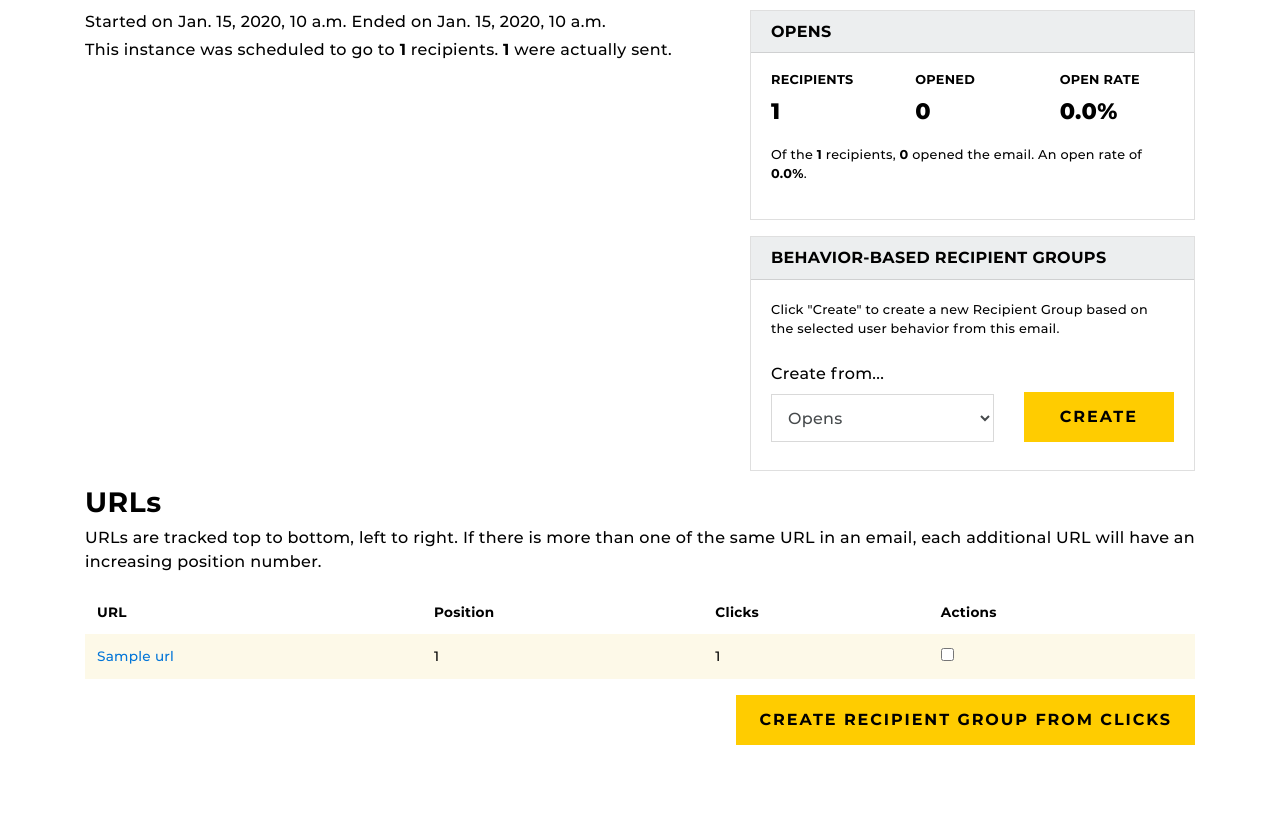
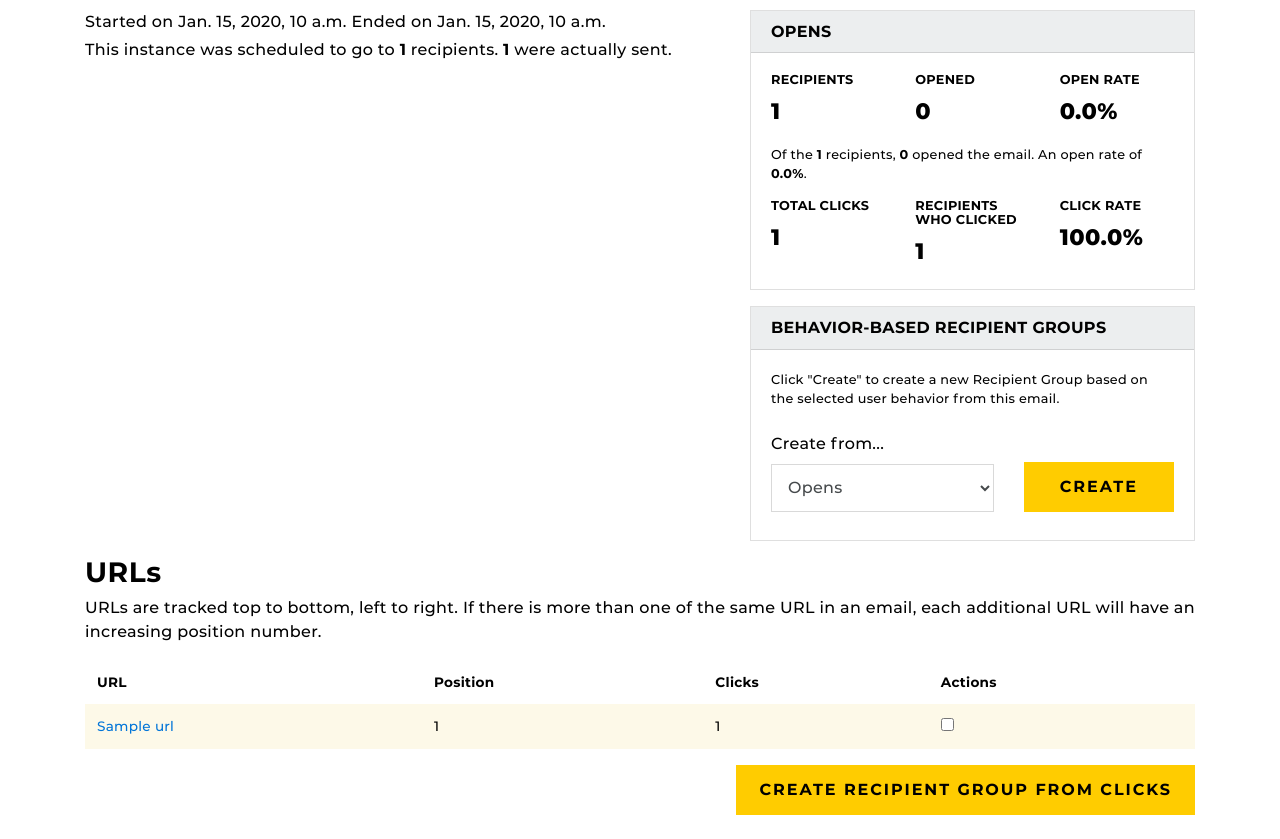
Before and after one commit to UCF/PostMaster, a Django app: page /email/instance/1/ in a window 1280 px wide. Shown: the part 268-1107 px from the top of the page. Before the commit the page ends 1013 px from the top, so only its background shows below. Run offline with Django 3.2, Linux system fonts and the light colour scheme; a user stored in the database is signed in; tables that the repository leaves empty hold one stand-in row (values such as "Sample post"); parts of the project's set-up code (start-up, migrations or seed data) failed here and were passed over; some libraries are stand-ins or nearby versions.

Commit message:
Added stats to instance page

```diff
--- a/manager/models.py
+++ b/manager/models.py
@@ -992,7 +992,10 @@ class Instance(models.Model):
         The percentage of recipients who clicked on
         at least one URL in the email.
         """
-        return float(self.click_recipient_count) / float(self.sent_count) * 100
+        if self.click_recipient_count > 0 and self.sent_count > 0:
+            return float(self.click_recipient_count) / float(self.sent_count) * 100
+
+        return 0
 
     class Meta:
         ordering = ('-start',)
--- a/templates/manager/email-instance.html
+++ b/templates/manager/email-instance.html
@@ -60,7 +60,27 @@
                 <strong class="lead font-weight-black">{{instance.open_rate}}%</strong>
               </div>
             </div>
-            <p class="small pt-3">Of the <strong>{{instance.recipient_details.count}}</strong> recipients, <strong >{{instance.initial_opens}}</strong> opened the email. An open rate of <strong>{{instance.open_rate}}%</strong>.</p>
+            <p class="small pt-3 mb-3">Of the <strong>{{instance.recipient_details.count}}</strong> recipients, <strong >{{instance.initial_opens}}</strong> opened the email. An open rate of <strong>{{instance.open_rate}}%</strong>.</p>
+            <div class="row">
+              <div class="col-4">
+                <div class="center">
+                  <h4 class="font-weight-bold small text-uppercase">Total Clicks</h4>
+                  <strong class="lead font-weight-black">{{instance.click_count}}</strong>
+                </div>
+              </div>
+              <div class="col-4">
+                <div class="center">
+                  <h4 class="font-weight-bold small text-uppercase">Recipients Who Clicked</h4>
+                  <strong class="lead font-weight-black">{{instance.click_recipient_count}}</strong>
+                </div>
+              </div>
+              <div class="col-4">
+                <div class="center">
+                  <h4 class="font-weight-bold small text-uppercase">Click Rate</h4>
+                  <strong class="lead font-weight-black">{{instance.click_rate}}%</strong>
+                </div>
+              </div>
+            </div>
           {% else %}
             <p>Opens were not tracked for this instance.</p>
           {% endif %}
```
